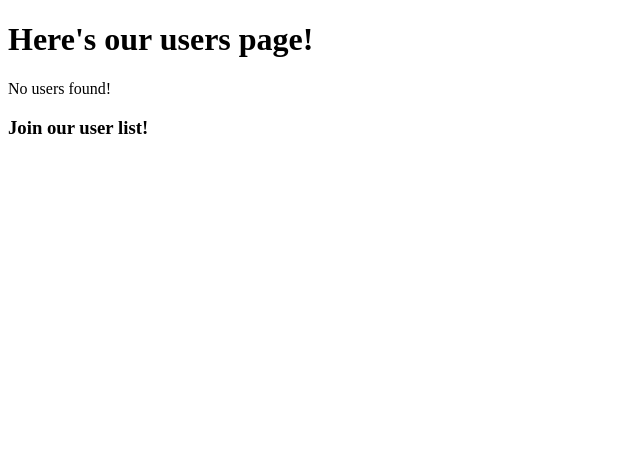
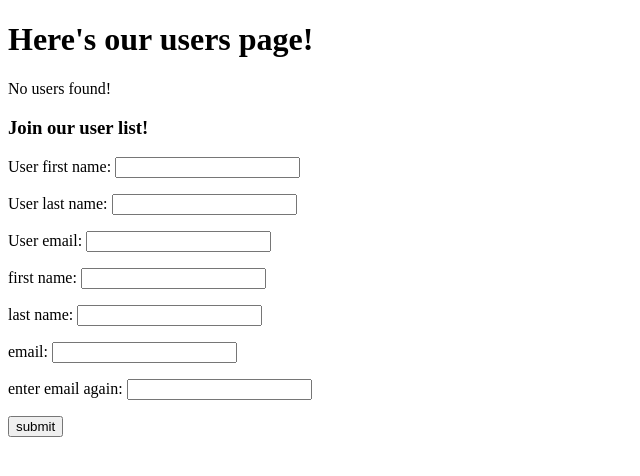
Before and after one commit to dgelok/ProjFour, a Django app: page /users/ in a window 1280 px wide. Shown: the top 476 px of the page, without its empty margins (0-640 px from the left). Run offline with Django 3.2, Linux system fonts and the light colour scheme.

Commit message:
most of it is working

```diff
--- a/basicapp/forms.py
+++ b/basicapp/forms.py
@@ -1,5 +1,6 @@
 from django import forms
 from django.core import validators
+from basicapp.models import User
 
 # def check_for_z(value):
 #     if value[0].lower() != 'z':
@@ -38,3 +39,21 @@ class FormName(forms.Form):
     # 'validators=[check_for_z]' is passed as an argument
 
     ## clean the entire form all at once
+
+
+class NewUser(forms.ModelForm):
+    firstname = forms.CharField(label="first name")
+    lastname = forms.CharField(label="last name")
+    email = forms.EmailField(required=True, label="email")
+    vmail = forms.EmailField(label="enter email again")
+
+    def clean(self):
+        all_clean = super().clean()
+        email = all_clean['email']
+        vmail = all_clean['vmail']
+        if email != vmail:
+            raise forms.ValidationError("Emails don't match!")
+
+    class Meta:
+        model = User
+        fields = '__all__'
--- a/basicapp/views.py
+++ b/basicapp/views.py
@@ -1,6 +1,7 @@
 from django.shortcuts import render
 from . import forms
 from basicapp.models import User
+from basicapp.forms import NewUser
 # Create your views here.
 
 def index(req):
@@ -23,6 +24,18 @@ def form(req):
 
 def users(req):
 
+    form = NewUser()
+
+    if req.method == "POST":
+        form = NewUser(req.POST)
+
+        if form.is_valid():
+            form.save(commit=True)
+            return index(req)
+        else:
+            print("Error. Form is invalid")
+
     usersObj = User.objects.order_by('user_email')
-    users = {"users": usersObj}
+    users = {"users": usersObj, "form": form}
+
     return render(req, 'basicapp/users.html', context=users)
--- a/templates/basicapp/users.html
+++ b/templates/basicapp/users.html
@@ -31,7 +31,12 @@
     <div class="joinForm">
 
         <h3>Join our user list!</h3>
+        <form action="" method="POST">
+            {{ form.as_p }}
+            {% csrf_token %}
+            <input type="submit" value="submit">
 
+        </form>
     </div>
 </body>
 </html>
```
